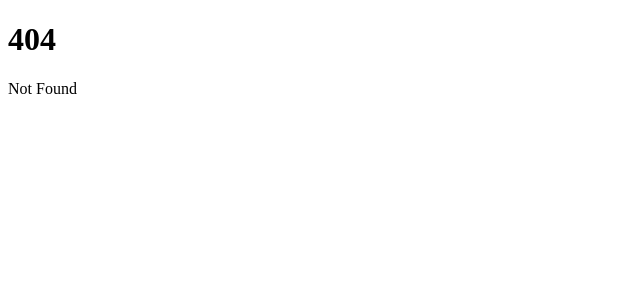
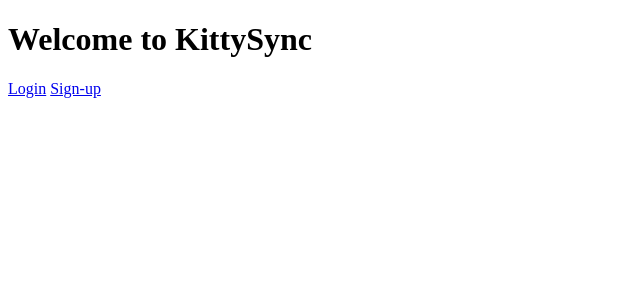
Before and after one commit to kitty-committee/kittysync, a SvelteKit app in the folder packages/frontend/: page / in a window 1280 px wide. Before the commit this address had no page. Shown: the top 300 px of the page, without its empty margins (0-640 px from the left). Built offline with nearby package versions, Linux system fonts and the light colour scheme.

Commit message:
added a index page and linked pages

```diff
--- /dev/null
+++ b/packages/frontend/src/routes/+page.svelte
@@ -0,0 +1,8 @@
+<script lang="ts">
+    import { resolve } from "$app/paths";
+</script>
+
+<h1>Welcome to KittySync</h1>
+<a href={resolve(`/app/login`)}> Login </a>
+
+<a href={resolve(`/app/signup`)}> Sign-up </a>
--- a/packages/frontend/src/routes/app/login/Login.svelte
+++ b/packages/frontend/src/routes/app/login/Login.svelte
@@ -41,13 +41,13 @@
                 issues = await response.json();
             } else {
                 const returnPage = sessionStorage.getItem("return-page");
-                if (returnPage === null) await goto(resolve("/app/(authenticated)/landing"));
+                if (returnPage === null) await goto(resolve("/app/(authenticated)/documents"));
                 else {
                     const matched = await match(returnPage);
                     sessionStorage.removeItem("return-page");
                     // @ts-expect-error - resolve does't realise that id and params are related https://github.com/sveltejs/kit/issues/17552
                     if (matched) goto(resolve(matched.id, matched.params));
-                    else goto(resolve("/app/(authenticated)/landing"));
+                    else goto(resolve("/app/(authenticated)/documents"));
                 }
             }
         }}>
```
